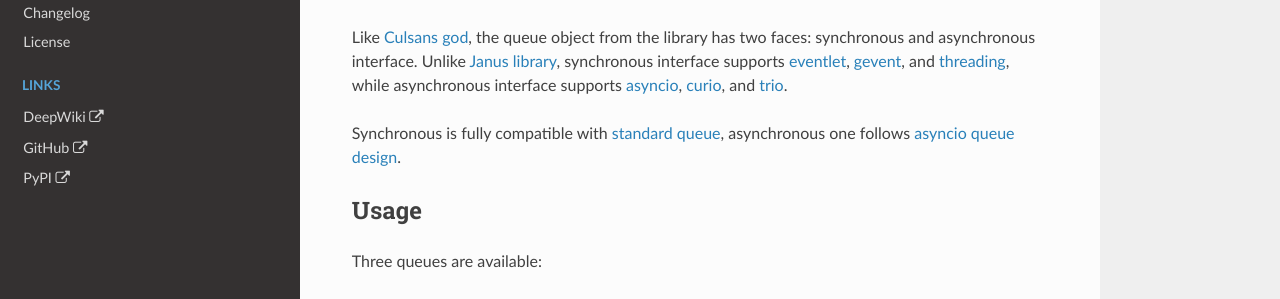
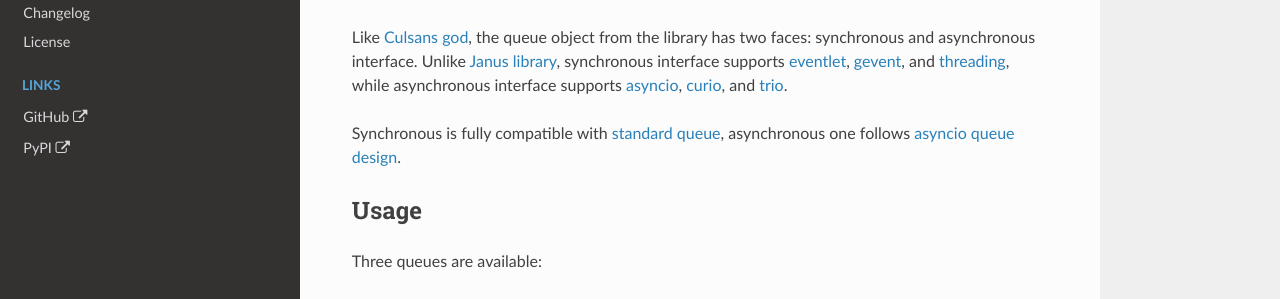
Before and after one commit to x42005e1f/culsans, a Sphinx documentation site: the page built from docs/index.rst, in a window 1280 px wide. Shown: the part 254-553 px from the top of the page. Built offline with Sphinx 7.4.7 and the Read the Docs theme 3.1.0, drawn with Linux system fonts in a browser that asks for light colours; the version number could not be read and is left out.

Commit message:
docs: remove all mentions of DeepWiki
It has not been updated since February 28, despite the promised weekly auto-update, and the problem of accuracy has not been resolved in any way. Moreover, DeepWiki has become a cancer for AI assistants: as a result of my experiments involving (rather unpleasant) interactions with these agents, I noticed that they rely on information generated by DeepWiki. Hallucinations spread like wildfire, and outdated information becomes the only "reliable" source, with its nature being completely ignored (why not check official sources?!).

This action will most likely have no impact and will not fix anything, but at least it will save some people.

```diff
--- a/README.rst
+++ b/README.rst
@@ -338,8 +338,6 @@ Documentation
 
 Read the Docs: https://culsans.readthedocs.io (official)
 
-DeepWiki: https://deepwiki.com/x42005e1f/culsans (AI generated; lying!)
-
 There are also related posts:
 
 * https://news.ycombinator.com/item?id=46339322 — how it all began
--- a/docs/index.rst
+++ b/docs/index.rst
@@ -49,6 +49,5 @@ Compatibility
   :caption: Links
   :hidden:
 
-  DeepWiki <https://deepwiki.com/x42005e1f/culsans>
   GitHub <https://github.com/x42005e1f/culsans>
   PyPI <https://pypi.org/project/culsans/>
```
